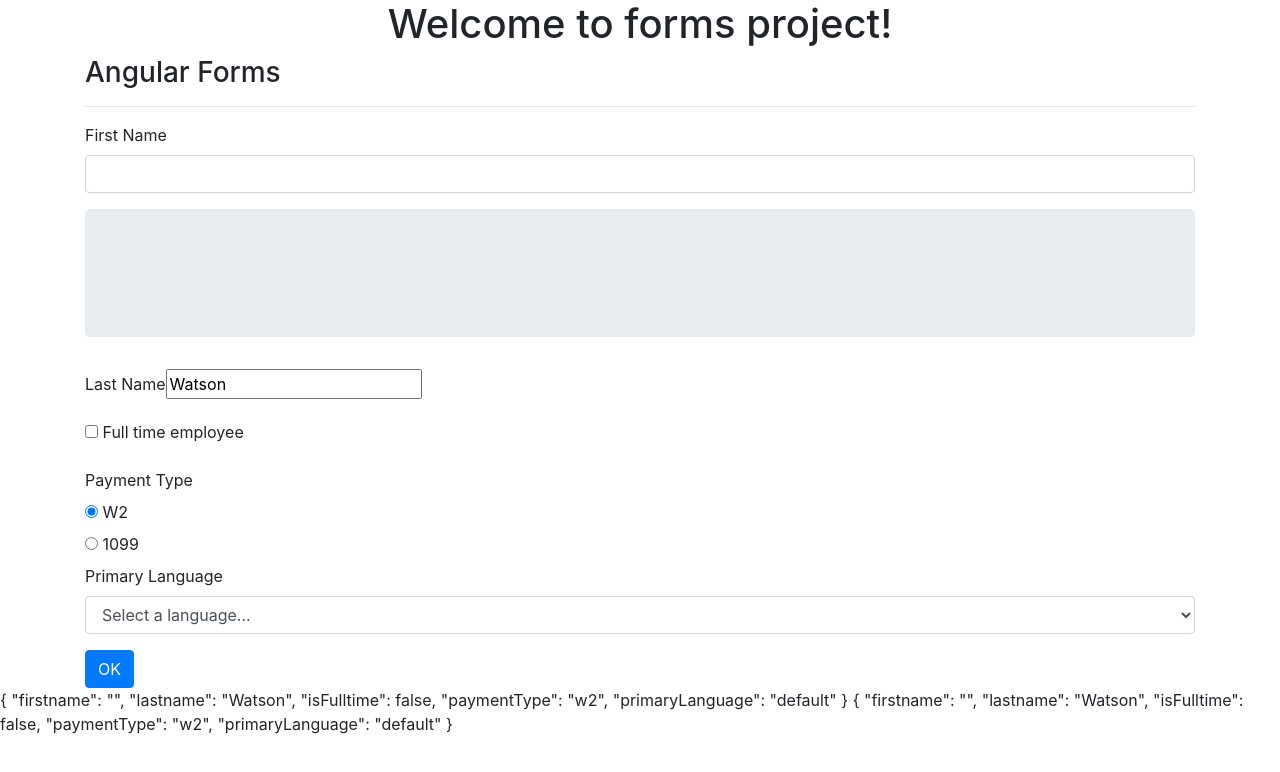
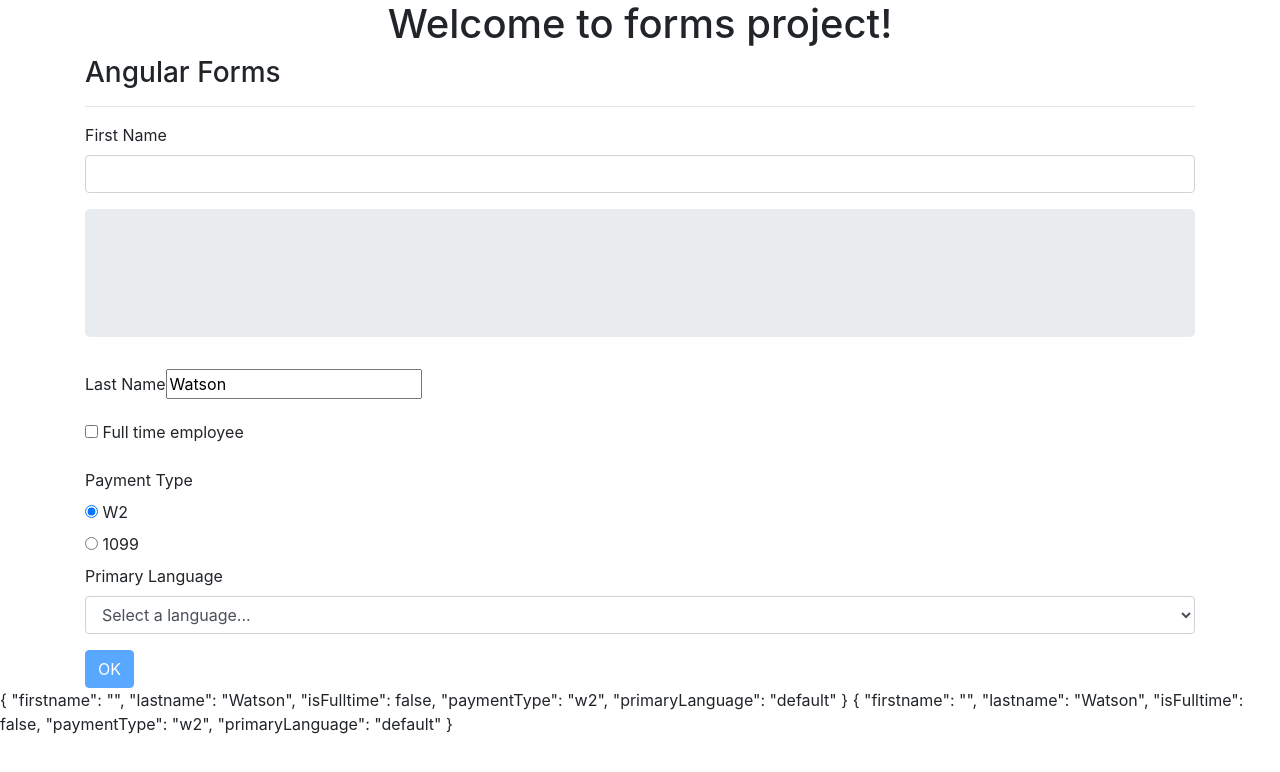
Before and after one commit to gghughunishvili/angular, an Angular app in the folder forms-project/: page / in a window 1280 px wide. Shown: the top 772 px of the page. Built offline with nearby package versions, Linux system fonts and the light colour scheme.

Commit message:
added example for disabling submit button till the form is invalid

```diff
--- a/forms-project/src/app/home/home.component.html
+++ b/forms-project/src/app/home/home.component.html
@@ -54,7 +54,9 @@
         <option *ngFor="let lang of langs" value="{{ lang }}">{{ lang }}</option>
       </select>
     </div>
-    <button type="submit" class="btn btn-primary">OK</button>
+    <button type="submit"
+      class="btn btn-primary"
+      [disabled]="form.invalid">OK</button>
   </form>
 </div>
 
```
